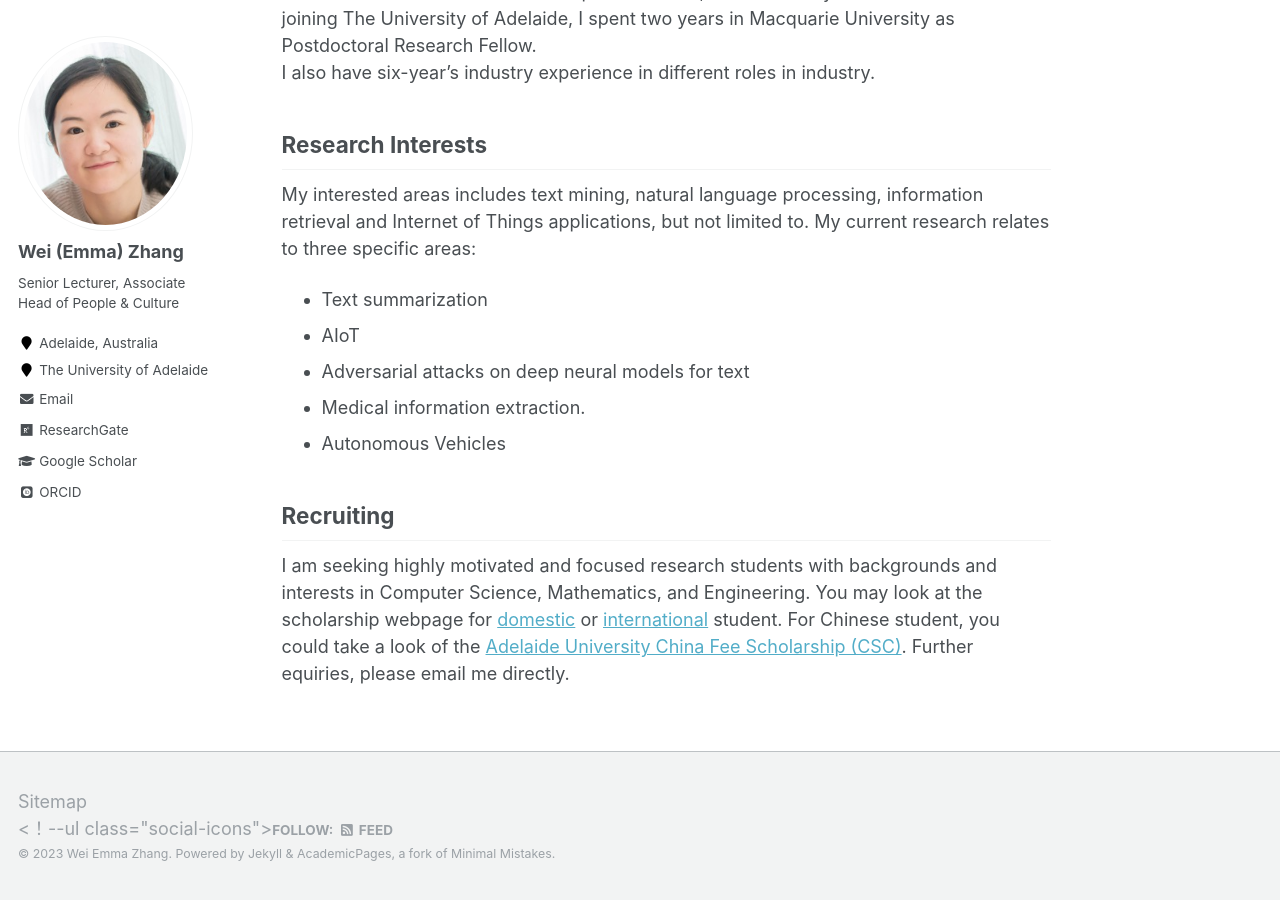
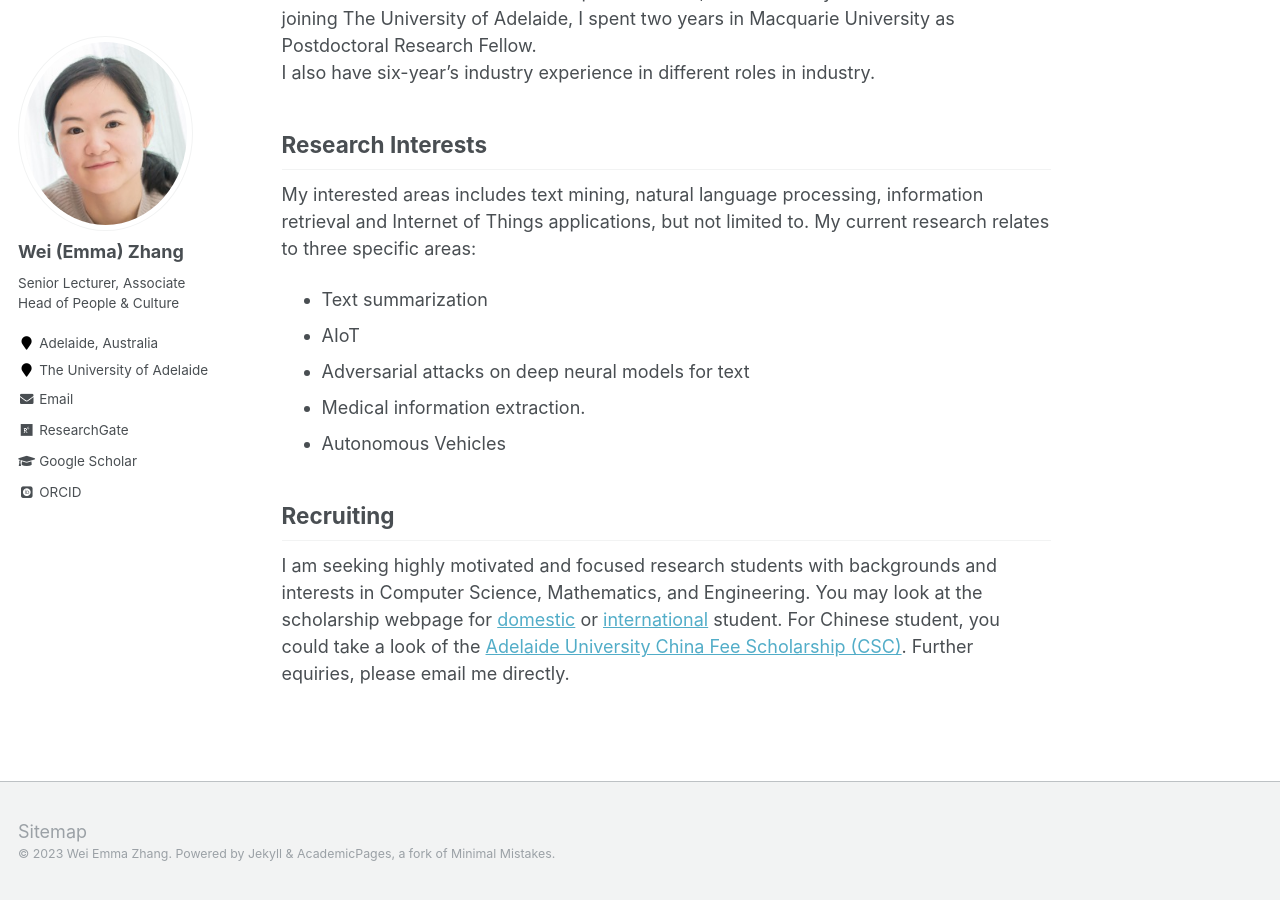
Before and after one commit to weiezhang/weiezhang.github.io, a Jekyll site: the page built from _pages/about.md, in a window 1280 px wide and 900 px high, scrolled down 659 px. Built offline with Jekyll 4.4.1, drawn with Linux system fonts in a browser that asks for light colours; some web fonts are replaced; our own code applies the rules of GitHub Pages for plain Markdown files.

Commit message:
Update footer.html

```diff
--- a/_includes/footer.html
+++ b/_includes/footer.html
@@ -1,7 +1,7 @@
 {% include base_path %}
 
 <div class="page__footer-follow">
-  <！--ul class="social-icons">
+  <!--ul class="social-icons">
     {% if site.data.ui-text[site.locale].follow_label %}
       <li><strong>{{ site.data.ui-text[site.locale].follow_label }}</strong></li>
     {% endif %}
```
